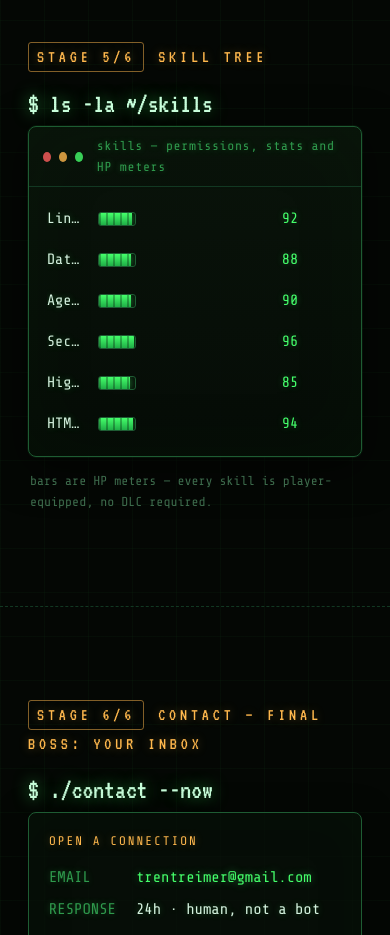
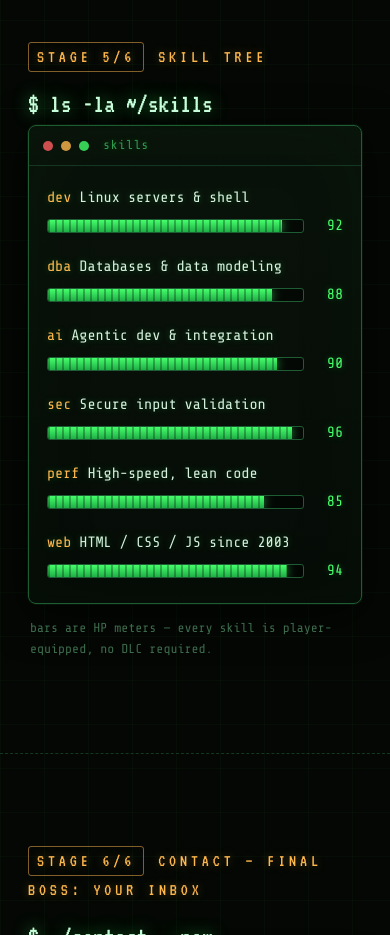
Before and after one commit to trentreimer/trentreimer.com, a plain HTML site: page index.html in a window 390 px wide. Shown: the part 3500-4435 px from the top of the page. Drawn offline with nearby package versions, Linux system fonts and the light colour scheme.

Commit message:
Skills: readable phone layout instead of a four-character sliver
The phone rule set four grid tracks for three visible children, so the skill
name got a single 1fr — 149px while the names need up to 203px — and rendered
as "Lin…", "Dat…", "Age…" beside a row of empty tracks.

Small screens now lead with the ls group (dev, dba, ai, sec, perf, web)
followed by the skill, which takes the width of the row, and the HP meter
moves to a second line so it stops competing with the words. No skill name is
truncated at 390px or 320px. The window title shortens to "skills": its tail
is a .tbar-sub span, hidden below 780px.

Desktop is unchanged — rows still read "-rwxr-xr-x  trent dev  <skill>" and
the title bar keeps its full text. The owner/group split in the markup is what
lets a phone drop just the owner.

```diff
--- a/assets/styles.css
+++ b/assets/styles.css
@@ -309,7 +309,7 @@ html.js .played .card {
 .tbar i.d1 { background: var(--red); }
 .tbar i.d2 { background: var(--amber); }
 .tbar i.d3 { background: var(--phos); }
-.tbar span { margin-left: 6px; }
+.tbar > span { margin-left: 6px; }
 .tbar.bot { border-bottom: none; border-top: 1px solid var(--line); justify-content: flex-end; }
 .tbody { padding: 16px 18px; display: flex; flex-direction: column; gap: 9px; }
 
@@ -544,8 +544,24 @@ html:not(.js) .skill .bar i { width: calc(var(--w) * 1%); }
 .hint { color: #3d6b4c; font-size: 13px; margin: 14px 2px 0; text-shadow: none; }
 
 @media (max-width: 780px) {
-  .skill { grid-template-columns: 1fr 1fr minmax(90px, 10em) 2.2em; }
-  .skill .perm, .skill .who { display: none; }
+  /* On a phone the skill itself is the point, so the row drops the ls columns
+     that carry no weight (permissions, the owner) and leads with the GROUP —
+     dev, dba, ai, sec, perf, web — then the skill, which now gets the width of
+     the row instead of a four-character sliver ("Lin…"). The meter moves to a
+     second line rather than competing with the words: it still reads as a stat
+     bar, and the skill names stop being cut off. */
+  .skill {
+    grid-template-columns: auto minmax(0, 1fr) 2.1em;
+    grid-template-areas: "who label label" "bar bar pct";
+    gap: 4px 8px;
+  }
+  .skill .who   { grid-area: who; }
+  .skill .label { grid-area: label; white-space: normal; overflow: visible; }
+  .skill .bar   { grid-area: bar; }
+  .skill .pct   { grid-area: pct; }
+  .skill .perm, .skill .owner { display: none; }
+  .skill .who { opacity: 1; }          /* a phone needs the contrast */
+  .tbar-sub { display: none; }         /* the window title is just "skills" */
 }
 
 /* ============================================================
--- a/index.html
+++ b/index.html
@@ -227,35 +227,35 @@ input    hidden   hidden   output</pre>
         <h2 class="t" data-type data-speed="26">$ ls -la ~/skills</h2>
 
         <div class="term wide">
-          <div class="tbar" aria-hidden="true"><i class="d1"></i><i class="d2"></i><i class="d3"></i><span>skills — permissions, stats and HP meters</span></div>
+          <div class="tbar" aria-hidden="true"><i class="d1"></i><i class="d2"></i><i class="d3"></i><span>skills<span class="tbar-sub"> — permissions, stats and HP meters</span></span></div>
           <div class="tbody">
             <div class="skill" style="--w:92;--d:0s">
-              <span class="perm">-rwxr-xr-x</span><span class="who">trent dev</span>
+              <span class="perm">-rwxr-xr-x</span><span class="who"><span class="owner">trent </span><span class="group">dev</span></span>
               <span class="label">Linux servers &amp; shell</span>
               <span class="bar"><i></i></span><span class="pct">92</span>
             </div>
             <div class="skill" style="--w:88;--d:.15s">
-              <span class="perm">-rwxr-xr-x</span><span class="who">trent dba</span>
+              <span class="perm">-rwxr-xr-x</span><span class="who"><span class="owner">trent </span><span class="group">dba</span></span>
               <span class="label">Databases &amp; data modeling</span>
               <span class="bar"><i></i></span><span class="pct">88</span>
             </div>
             <div class="skill" style="--w:90;--d:.3s">
-              <span class="perm">-rwxr-xr-x</span><span class="who">trent ai</span>
+              <span class="perm">-rwxr-xr-x</span><span class="who"><span class="owner">trent </span><span class="group">ai</span></span>
               <span class="label">Agentic dev &amp; integration</span>
               <span class="bar"><i></i></span><span class="pct">90</span>
             </div>
             <div class="skill" style="--w:96;--d:.45s">
-              <span class="perm">-rwxr-xr-x</span><span class="who">trent sec</span>
+              <span class="perm">-rwxr-xr-x</span><span class="who"><span class="owner">trent </span><span class="group">sec</span></span>
               <span class="label">Secure input validation</span>
               <span class="bar"><i></i></span><span class="pct">96</span>
             </div>
             <div class="skill" style="--w:85;--d:.6s">
-              <span class="perm">-rwxr-xr-x</span><span class="who">trent perf</span>
+              <span class="perm">-rwxr-xr-x</span><span class="who"><span class="owner">trent </span><span class="group">perf</span></span>
               <span class="label">High-speed, lean code</span>
               <span class="bar"><i></i></span><span class="pct">85</span>
             </div>
             <div class="skill" style="--w:94;--d:.75s">
-              <span class="perm">-rwxr-xr-x</span><span class="who">trent web</span>
+              <span class="perm">-rwxr-xr-x</span><span class="who"><span class="owner">trent </span><span class="group">web</span></span>
               <span class="label">HTML / CSS / JS since 2003</span>
               <span class="bar"><i></i></span><span class="pct">94</span>
             </div>
```
